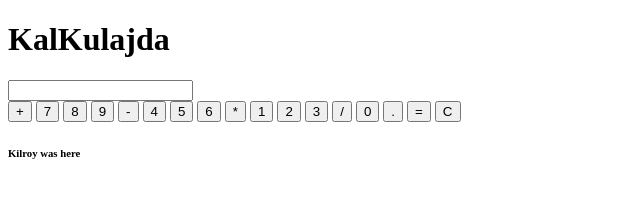
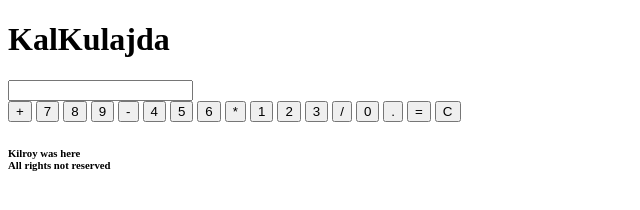
Before and after one commit to WhiteSidus/JavaScript-Calculator, a plain HTML site: page index.html in a window 1280 px wide. Shown: the full height of the page, 0-640 px from the left. Drawn offline with Linux system fonts and the light colour scheme.

Commit message:
Important addition

```diff
--- a/index.html
+++ b/index.html
@@ -35,7 +35,7 @@
         </div>
     </div>
     <footer>
-        <h6>Kilroy was here</h6>
+        <h6>Kilroy was here <br> All rights not reserved</h6>
     </footer>
 </body>
 </html>
```
